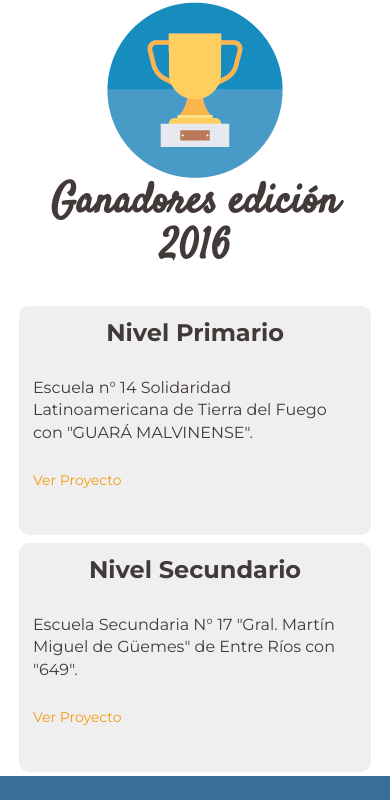
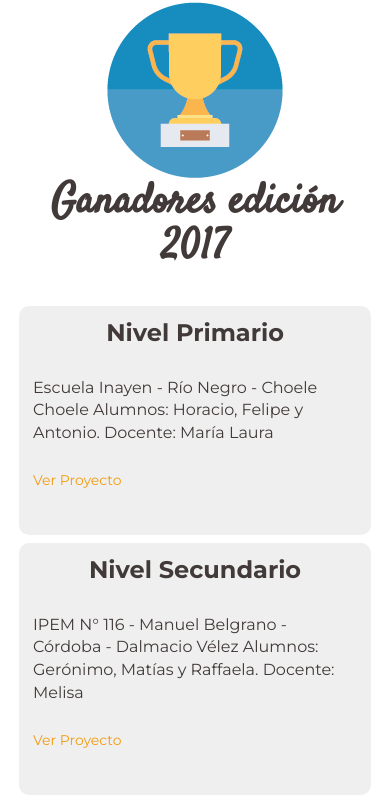
Before and after one commit to decyt-tdf/concursomalvinas, a website: page public/index.html in a window 390 px wide. Shown: the part 4516-5316 px from the top of the page. Drawn offline with nearby package versions, Linux system fonts and the light colour scheme; no server answers.

Commit message:
ganadores 2017

```diff
--- a/public/index.html
+++ b/public/index.html
@@ -60,6 +60,7 @@
                <!-- <li class="nav-item"><a href="#" data-toggle="modal" data-target="#rsvp-modal">INSCRIPCIÓN</a></li> -->
                 <li class="nav-item"><a href="assets/images/afiche2017.png" target="_blank">AFICHE</a></li>
                 <li class="nav-item"><a class="scrollto" href="#gallery">GANADORES EDICIÓN 2016</a></li>
+                <li class="nav-item"><a class="scrollto" href="#gallery">GANADORES EDICIÓN 2017</a></li>
               </ul>
             </div>
           </nav>
@@ -184,6 +185,37 @@ en las siguientes categorías:</p>
   </div>
 </section>
 <!-- GANADORES -->
+<section id="gallery" class="introduction-section section">
+  <div class="container text-center">
+   <img src="assets/images/icon/trofeo.png" class="img-responsive iconos" /> <h3 class="title script"><span class="title-text">Ganadores edición 2017</span></h3>
+      <div class="ceremony-col col-md-6 col-sm-4 col-xs-12">
+        <div class="col-inner">
+            <h4 class="subtitle">Nivel Primario</h4>
+            <ul class="meta-list list-unstyled text-left center-block">
+              <li> Escuela Inayen - Río Negro - Choele Choele
+Alumnos: Horacio, Felipe y Antonio.
+Docente: María Laura</li>
+            </ul>
+            <p class="intro"><a href="https://www.youtube.com/watch?v=rxgs5--2_LQ&feature=youtu.be" target="_blank"> Ver Proyecto</a></p>
+        </div>
+      </div>
+      <div class="ceremony-col col-md-6 col-sm-4 col-xs-12">
+        <div class="col-inner">
+            <h4 class="subtitle">Nivel Secundario</h4>
+            <ul class="meta-list list-unstyled text-left center-block">
+              <li>IPEM N° 116 - Manuel Belgrano - Córdoba - Dalmacio Vélez
+Alumnos: Gerónimo, Matías y Raffaela.
+Docente: Melisa</li>
+            </ul>
+            <p class="intro"><a href="https://www.youtube.com/watch?v=HsU_HJyF5HE&feature=youtu.be" target="_blank"> Ver Proyecto</a></p>
+        </div>
+      </div>
+    </div>
+</div>
+</section>
+
+
+
 <section id="gallery" class="introduction-section section">
   <div class="container text-center">
    <img src="assets/images/icon/trofeo.png" class="img-responsive iconos" /> <h3 class="title script"><span class="title-text">Ganadores edición 2016</span></h3>
```
